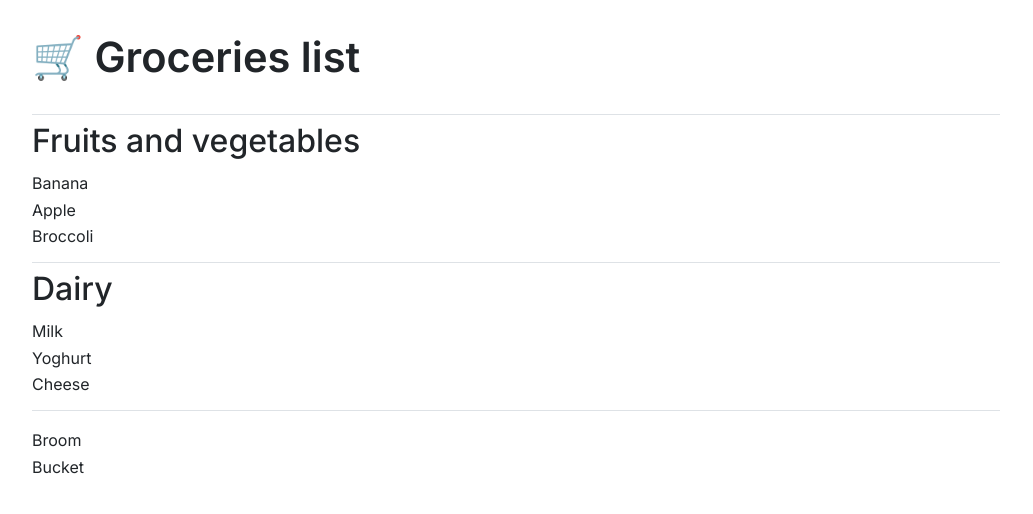
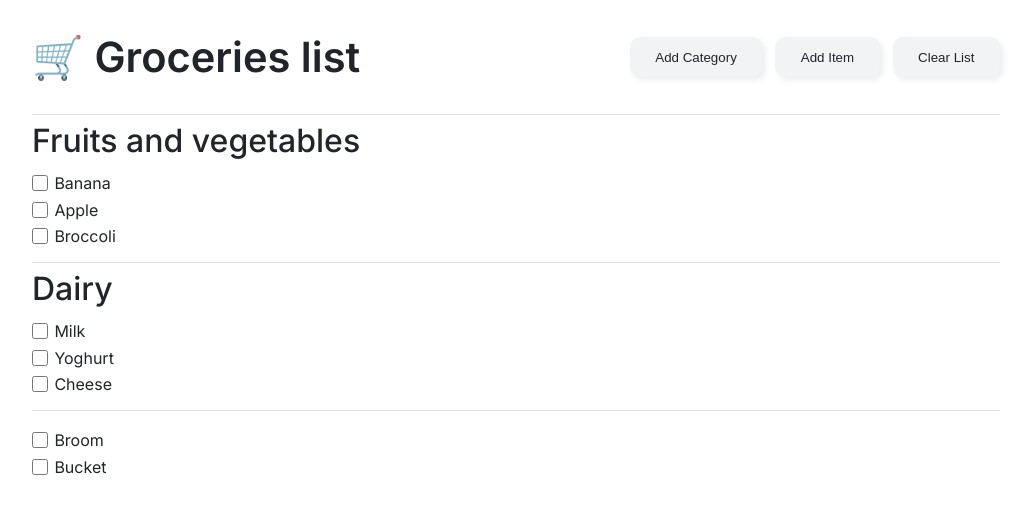
Before and after one commit to verasls/groceries-list, a React (Create React App) app in the folder grocerie-list/: page / in a window 1280 px wide. Shown: the top 514 px of the page, without its empty margins (124-1157 px from the left). Built offline with nearby package versions, Linux system fonts and the light colour scheme; the HTML template or start-up script is replaced by a standard one.

Commit message:
Change grocerieList state structure and add components

```diff
--- a/grocerie-list/src/App.js
+++ b/grocerie-list/src/App.js
@@ -1,9 +1,29 @@
 import { useState } from "react";
 
 const initialList = [
-  { category: "Fruits and vegetables", items: ["Banana", "Apple", "Broccoli"] },
-  { category: "Dairy", items: ["Milk", "Yoghurt", "Cheese"] },
-  { category: "", items: ["Broom", "Bucket"] },
+  {
+    category: "Fruits and vegetables",
+    items: [
+      { name: "Banana", checked: true },
+      { name: "Apple", checked: false },
+      { name: "Broccoli", checked: false },
+    ],
+  },
+  {
+    category: "Dairy",
+    items: [
+      { name: "Milk", checked: false },
+      { name: "Yoghurt", checked: false },
+      { name: "Cheese", checked: false },
+    ],
+  },
+  {
+    category: "",
+    items: [
+      { name: "Broom", checked: true },
+      { name: "Bucket", checked: true },
+    ],
+  },
 ];
 
 export default function App() {
@@ -26,6 +46,17 @@ function Header() {
   return (
     <div className="header">
       <h1>🛒 Groceries list</h1>
+      <div className="controls">
+        <Button padding={"0.8rem 1.6rem"} borderRadius={"10px"}>
+          Add Category
+        </Button>
+        <Button padding={"0.8rem 1.6rem"} borderRadius={"10px"}>
+          Add Item
+        </Button>
+        <Button padding={"0.8rem 1.6rem"} borderRadius={"10px"}>
+          Clear List
+        </Button>
+      </div>
     </div>
   );
 }
@@ -36,7 +67,7 @@ function GrocerieList({ list }) {
       <h2>{list.category}</h2>
       <ul className="grocerie-list">
         {list.items.map((item) => (
-          <GrocerieItem item={item} key={item} />
+          <GrocerieItem item={item} key={item.name} />
         ))}
       </ul>
     </div>
@@ -44,5 +75,24 @@ function GrocerieList({ list }) {
 }
 
 function GrocerieItem({ item }) {
-  return <li>{item}</li>;
+  return (
+    <li className="grocerie-item">
+      <input type="checkbox" />
+      {item.name}
+    </li>
+  );
 }
+
+function Button({ padding, borderRadius, children }) {
+  return (
+    <button
+      className="btn"
+      style={{
+        padding: padding,
+        borderRadius: borderRadius,
+      }}
+    >
+      <span className="btn-txt">{children}</span>
+    </button>
+  );
+}
```
